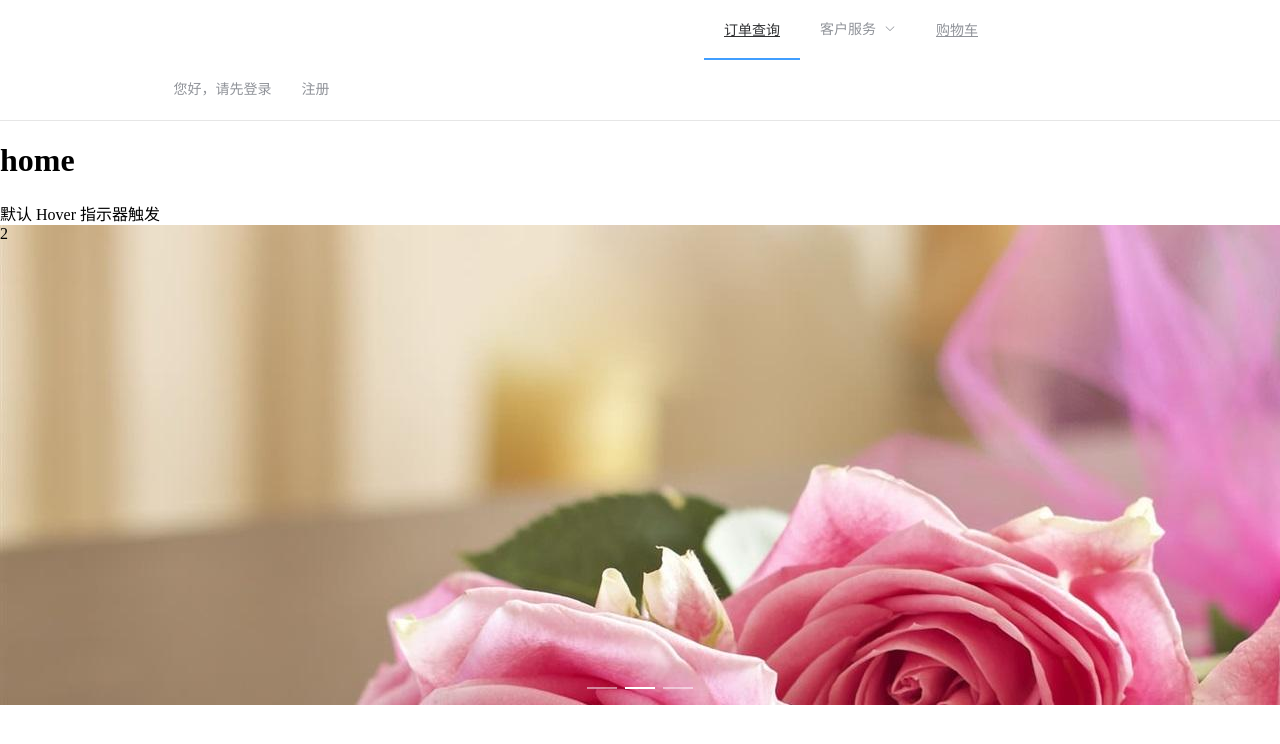
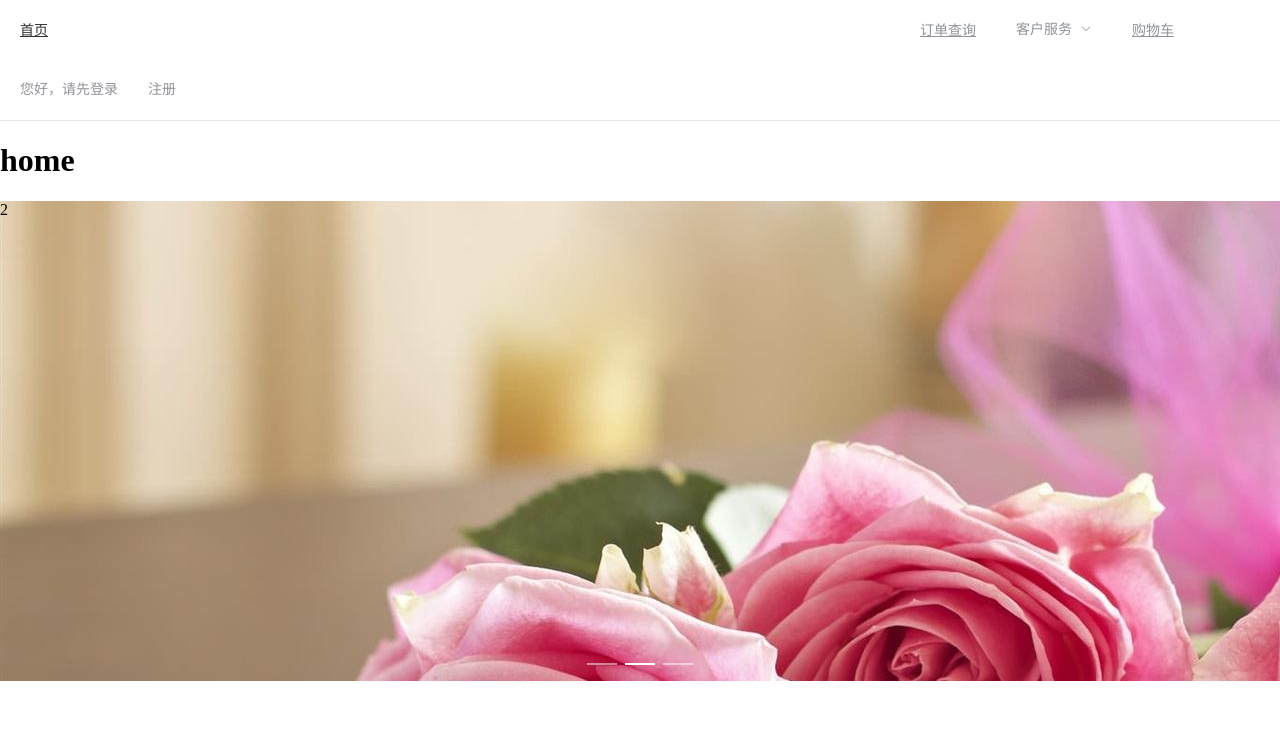
Before and after one commit to yun1lie/wanzid, a Vue app in the folder florist/florist_front/: page / in a window 1280 px wide. Shown: the top 744 px of the page. Built offline with nearby package versions, Linux system fonts and the light colour scheme.

Commit message:
css优化

```diff
--- a/florist/florist_front/src/views/Home/home.vue
+++ b/florist/florist_front/src/views/Home/home.vue
@@ -5,7 +5,6 @@
     <div class="Riding-lantern">
       <!-- 轮播图 -->
       <div class="block">
-        <span class="demonstration">默认 Hover 指示器触发</span>
         <el-carousel height="480px">
           <el-carousel-item v-for="item in 3" :key="item">
             {{item}}
--- a/florist/florist_front/src/views/login/daohang.vue
+++ b/florist/florist_front/src/views/login/daohang.vue
@@ -1,16 +1,17 @@
 <template>
   <div class="TheNav">
     <el-menu :default-active="activeIndex" class="el-menu-demo" mode="horizontal" @select="handleSelect">
-  <el-menu-item style="margin-left:55%" index="1" ><a href="https://www.ele.me" target="_blank">订单查询</a></el-menu-item>
-  <el-submenu index="2">
+    <el-menu-item index="4"><a href="https://www.ele.me" target="_blank">首页</a></el-menu-item>
+  <el-menu-item style="margin-left:65%" index="2" ><a href="https://www.ele.me" target="_blank">订单查询</a></el-menu-item>
+  <el-submenu index="3">
     <template slot="title">客户服务</template>
-    <el-menu-item index="2-1"><a class="a1" href="https://www.ele.me" target="_blank">在线支付</a></el-menu-item>
-    <el-menu-item index="2-2"><a class="a1" href="https://www.ele.me" target="_blank">售后服务</a></el-menu-item>
-    <el-menu-item index="2-3"><a class="a1" href="https://www.ele.me" target="_blank">留言反馈</a></el-menu-item>
+    <el-menu-item index="3-1"><a class="a1" href="https://www.ele.me" target="_blank">在线支付</a></el-menu-item>
+    <el-menu-item index="3-2"><a class="a1" href="https://www.ele.me" target="_blank">售后服务</a></el-menu-item>
+    <el-menu-item index="3-3"><a class="a1" href="https://www.ele.me" target="_blank">留言反馈</a></el-menu-item>
   </el-submenu>
-  <el-menu-item index="3"><a href="https://www.ele.me" target="_blank">购物车</a></el-menu-item>
-  <el-menu-item index="4" style="margin-left:12%">您好，请先登录</el-menu-item>
-  <el-menu-item index="5" style="margin-left:-10px">注册</el-menu-item>
+  <el-menu-item index="4"><a href="https://www.ele.me" target="_blank">购物车</a></el-menu-item>
+  <el-menu-item index="5" >您好，请先登录</el-menu-item>
+  <el-menu-item index="6" style="margin-left:-10px">注册</el-menu-item>
 </el-menu>
 <div class="line"></div>
   </div>
```
